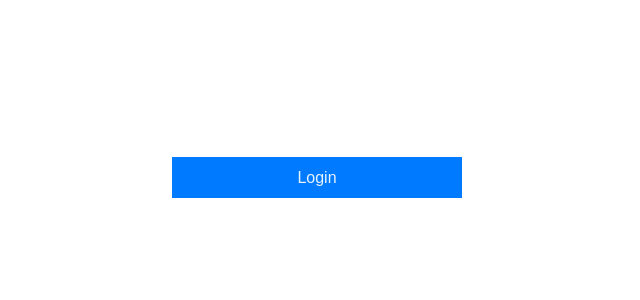
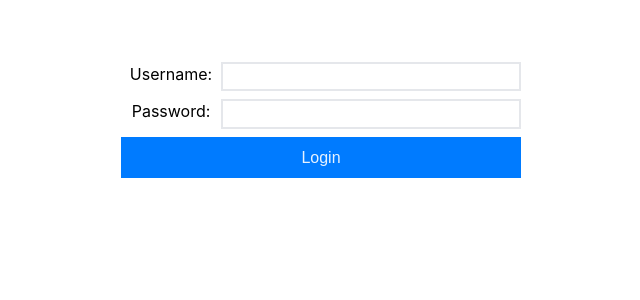
Before and after one commit to singapore2024/Team-6, a React (Vite) app in the folder vite-project/: page /login in a window 1280 px wide. Shown: the top 300 px of the page, without its empty margins (323-963 px from the left). Built offline with nearby package versions, Linux system fonts and the light colour scheme.

Commit message:
decent loginpage

```diff
--- a/vite-project/src/Login.tsx
+++ b/vite-project/src/Login.tsx
@@ -48,28 +48,32 @@ const Login: React.FC = () => {
   };
 
   return (
-    <div style={{ maxWidth: "400px", margin: "0 auto", padding: "1rem" }}>
+    <div className='w-[400px] m-0 p-1'>
       <h1>Login</h1>
       {error && <p style={{ color: "red" }}>{error}</p>}
       <form onSubmit={handleLogin}>
-        <div style={{ marginBottom: "1rem" }}>
-          <label htmlFor="username">Username:</label>
+        <div className='flex flex-col w-[400px] gap-2 justify-center'>
+          <div className='flex w-[400px] basis-1/3 items-left'>
+            <label className='basis-1/4 text-black' htmlFor="username">Username:</label>
             <input
+              className='basis-3/4 border-2'
               type="text"
               id="username"
               value={username}
               onChange={(e) => setUsername(e.target.value)}
             />
           </div>
-        <div style={{ marginBottom: "1rem" }}>
-          <label htmlFor="password">Password:</label>
+          <div className='flex w-[400px] basis-1/3'>
+            <label className='basis-1/4 text-black' htmlFor="password">Password:</label>
             <input
+              className='basis-3/4 border-2'
               type="password"
               id="password"
               value={password}
               onChange={(e) => setPassword(e.target.value)}
             />
           </div>
+          <div className='flex w-[400px] basis-1/3'>
             <button
               type="submit"
               style={{
@@ -82,6 +86,8 @@ const Login: React.FC = () => {
             >
               Login
             </button>
+          </div>
+        </div>
       </form>
     </div>
   );
```
Lines whose indentation alone changed are shown as unchanged.
